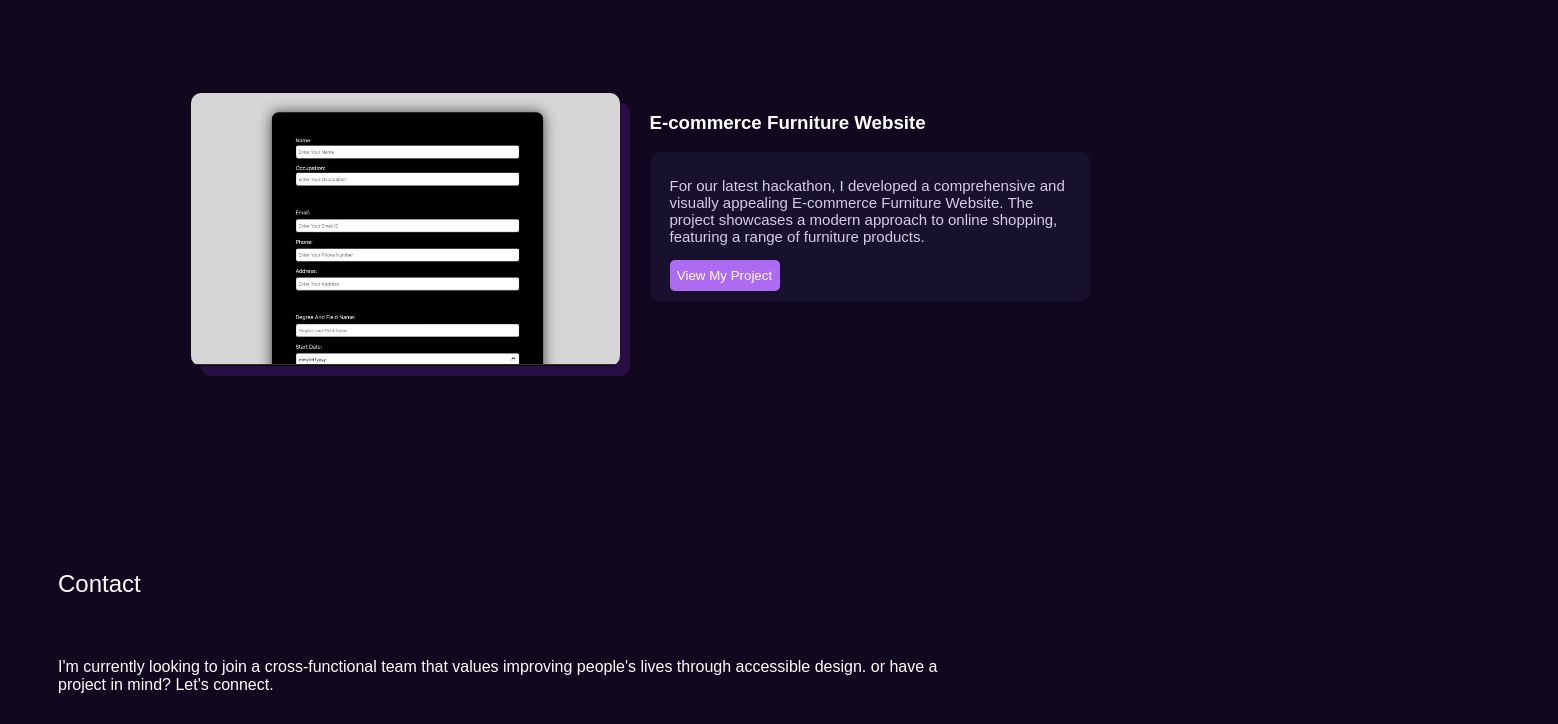
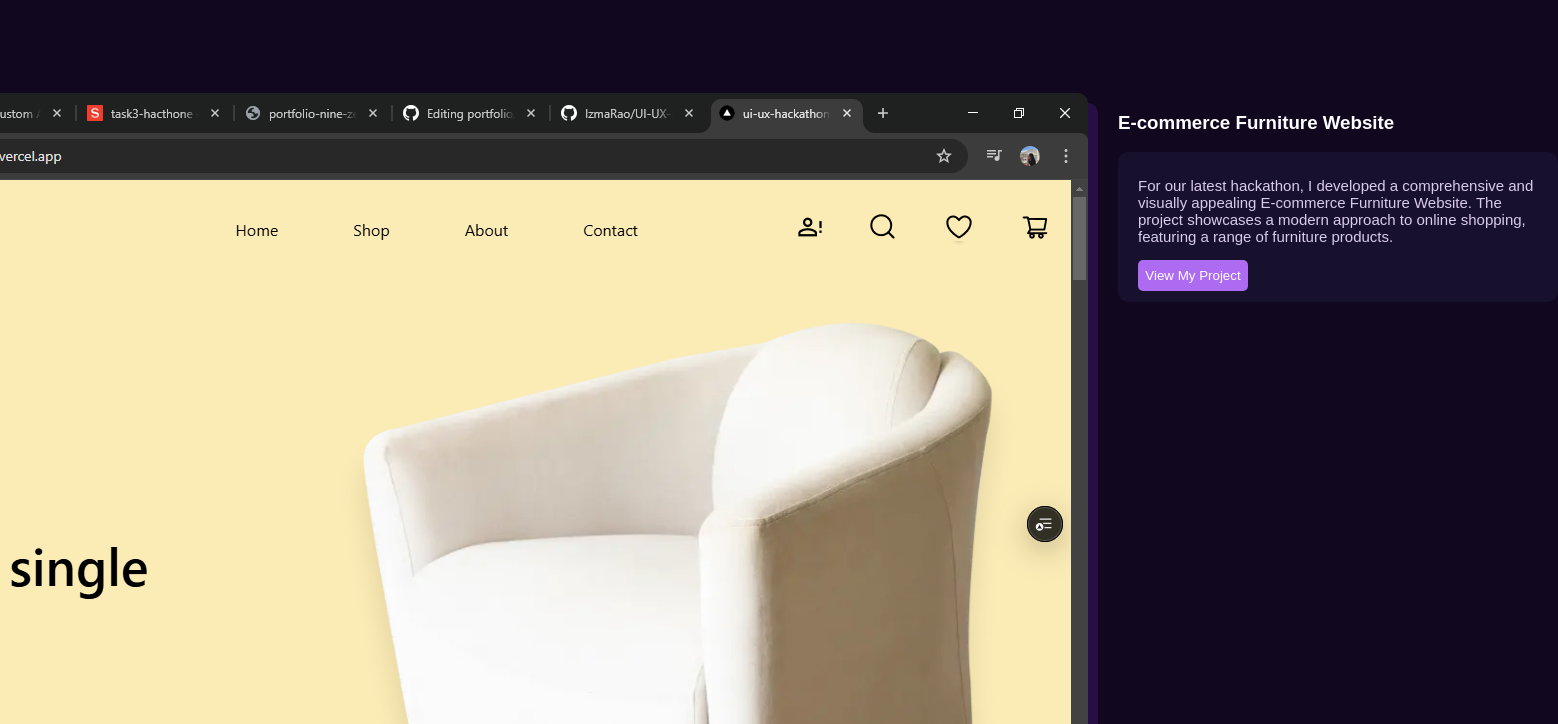
Before and after one commit to IzmaRao/portfolio, a Next.js app: page /projects in a window 1280 px wide. Shown: the part 2012-2736 px from the top of the page, 1558 px wide, since content can reach past the window. Built offline with nearby package versions, Linux system fonts and the light colour scheme.

Commit message:
Update page.tsx

```diff
--- a/src/app/(Auth)/projects/page.tsx
+++ b/src/app/(Auth)/projects/page.tsx
@@ -104,7 +104,7 @@ function projects() {
 
        <div data-aos="fade-up" className='project-two'>
       <div>
-        <Image data-aos="fade-up" className='project-two-img' alt='img' src={p3}/>
+        <Image data-aos="fade-up" className='project-two-img' alt='img' src={ecommerce}/>
         </div>
         <div className='projects-content-two'>
         <h3 data-aos="fade-up" className='project-two-h'>E-commerce Furniture Website</h3>
```
